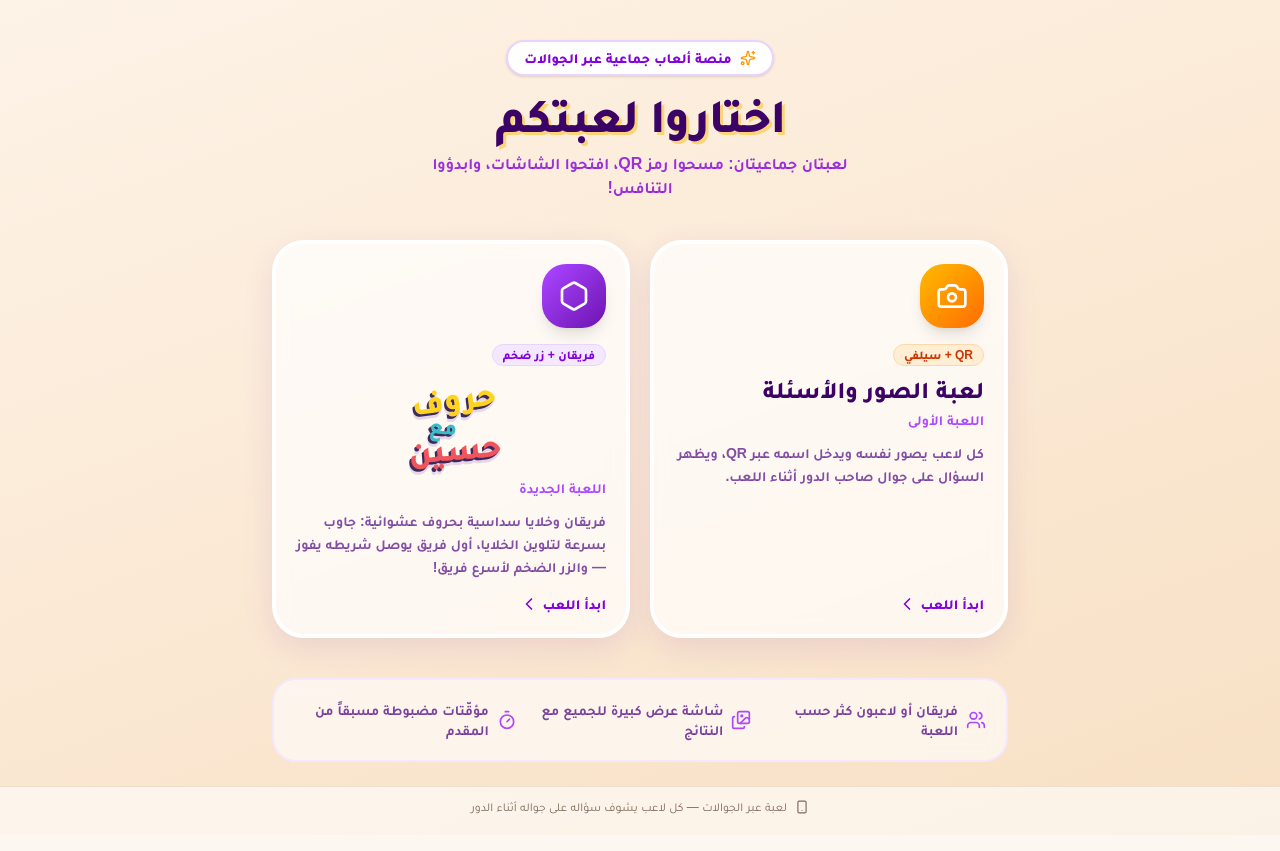
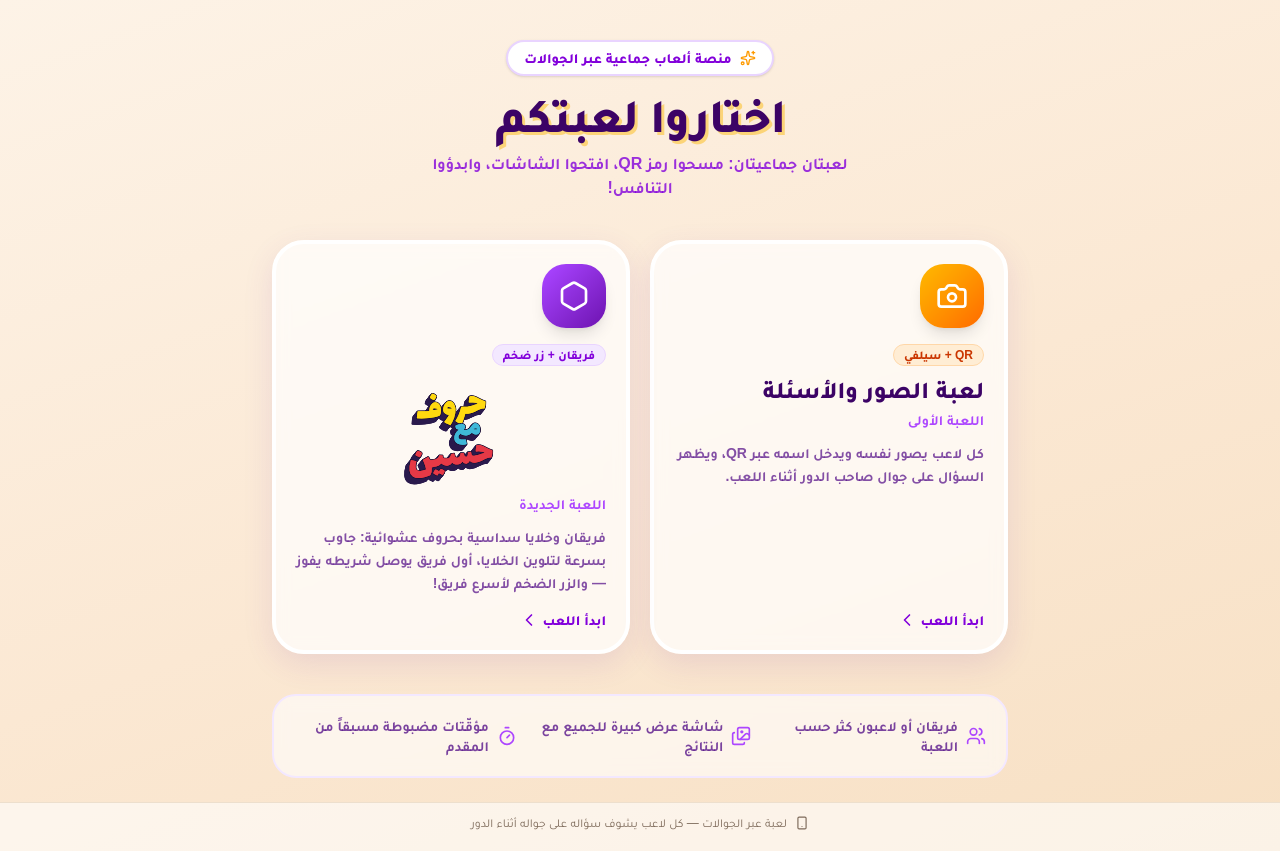
Before and after one commit to hoseain756/games, a Next.js app: page / in a window 1280 px wide. Built offline with nearby package versions, Linux system fonts and the light colour scheme; a web font is replaced by a local one.

Commit message:
47b1d5f7-9698-44d8-8a06-688332adb18a

```diff
--- a/src/components/app-home.tsx
+++ b/src/components/app-home.tsx
@@ -96,7 +96,7 @@ export function AppHome() {
               {game.badge}
             </span>
             {game.logo ? (
-              <HurufLogo className="mt-1 h-24 w-auto drop-shadow-[0_3px_0_rgba(124,58,173,0.18)]" />
+              <HurufLogo className="mt-1 h-28 w-auto" />
             ) : (
               <h2 className="text-2xl font-black text-purple-950">{game.title}</h2>
             )}
--- a/src/components/letters/display-screen.tsx
+++ b/src/components/letters/display-screen.tsx
@@ -81,7 +81,7 @@ export function DisplayScreen({ state, remaining }: DisplayScreenProps) {
           </span>
         </div>
         <h1 className="leading-none">
-          <HurufLogo className="h-[clamp(3.75rem,11vmin,6.5rem)] w-auto drop-shadow-[0_4px_0_rgba(124,58,173,0.18)]" />
+          <HurufLogo className="h-[clamp(3.75rem,11vmin,6.5rem)] w-auto" />
         </h1>
       </header>
 
--- a/src/components/letters/host-console.tsx
+++ b/src/components/letters/host-console.tsx
@@ -219,7 +219,7 @@ export function HostConsole({ state, connected, remaining, act }: HostConsolePro
       {/* Session header */}
       <div className="flex flex-wrap items-center justify-between gap-2">
         <div className="flex items-center gap-2">
-          <HurufLogo className="h-10 w-auto drop-shadow-[0_3px_0_rgba(124,58,173,0.18)]" />
+          <HurufLogo className="h-11 w-auto" />
           <span className="rounded-full border bg-card px-3 py-1.5 text-xs font-bold text-muted-foreground">
             الجولة {Math.max(state.roundNumber, 0)}
           </span>
--- a/src/components/letters/huruf-logo.tsx
+++ b/src/components/letters/huruf-logo.tsx
@@ -1,71 +1,16 @@
-'use client'
-
 // ---------------------------------------------------------------------------
-// "حروف مع حسين" lettering logo — retro sticker style: three stacked words
-// (yellow / teal / coral) each with a chunky dark-purple offset shadow and a
-// playful tilt, drawn with the app's rounded Arabic display font so the
-// lettering stays crisp and correctly spelled at any size (SVG text, no image).
+// "حروف مع حسين" official lettering logo — the hand-drawn retro sticker
+// artwork (yellow / teal / coral words with purple offset shadows) served as
+// a static SVG asset. Scaling is lossless and the spelling is always perfect.
 // ---------------------------------------------------------------------------
-
-const SHADOW = '#3b2a5e'
-
-interface LogoWord {
-  text: string
-  fill: string
-  /** Anchor point (horizontal center, baseline) inside the viewBox. */
-  x: number
-  y: number
-  size: number
-  rotate: number
-}
-
-const WORDS: LogoWord[] = [
-  { text: 'حروف', fill: '#ffd21e', x: 252, y: 148, size: 152, rotate: -7.5 },
-  { text: 'مع', fill: '#38bcc8', x: 204, y: 260, size: 100, rotate: 4 },
-  { text: 'حسين', fill: '#f2545b', x: 258, y: 380, size: 152, rotate: -5 },
-]
 
 export function HurufLogo({ className }: { className?: string }) {
   return (
-    <svg
-      viewBox="0 0 480 445"
+    <img
+      src="/logo-huruf.svg"
+      alt="حروف مع حسين"
       className={className}
-      style={{ fontFamily: 'var(--font-baloo), var(--font-tajawal), sans-serif' }}
-      role="img"
-      aria-label="حروف مع حسين"
-    >
-      <title>حروف مع حسين</title>
-      {WORDS.map(word => (
-        <g
-          key={word.text}
-          transform={`rotate(${word.rotate} ${word.x} ${(word.y - word.size * 0.35).toFixed(1)})`}
-        >
-          {/* Offset shadow layer (down-left, like the reference lettering) */}
-          <text
-            x={word.x - 11}
-            y={word.y + 11}
-            textAnchor="middle"
-            fontSize={word.size}
-            fontWeight={800}
-            fill={SHADOW}
-            style={{ userSelect: 'none' }}
-          >
-            {word.text}
-          </text>
-          {/* Colored word on top */}
-          <text
-            x={word.x}
-            y={word.y}
-            textAnchor="middle"
-            fontSize={word.size}
-            fontWeight={800}
-            fill={word.fill}
-            style={{ userSelect: 'none' }}
-          >
-            {word.text}
-          </text>
-        </g>
-      ))}
-    </svg>
+      draggable={false}
+    />
   )
 }
--- a/src/components/letters/team-screen.tsx
+++ b/src/components/letters/team-screen.tsx
@@ -188,7 +188,7 @@ export function TeamScreen({ state, team, remaining, onPick, onReady, onBuzz }:
           />
           <span>{TEAM_LABELS[team]}</span>
         </div>
-        <HurufLogo className="h-11 w-auto drop-shadow-[0_3px_0_rgba(124,58,173,0.18)]" />
+        <HurufLogo className="h-12 w-auto" />
       </header>
 
       {/* Team mission on the connection board */}
```
Also changed, not shown: public/logo-huruf.svg (added).
